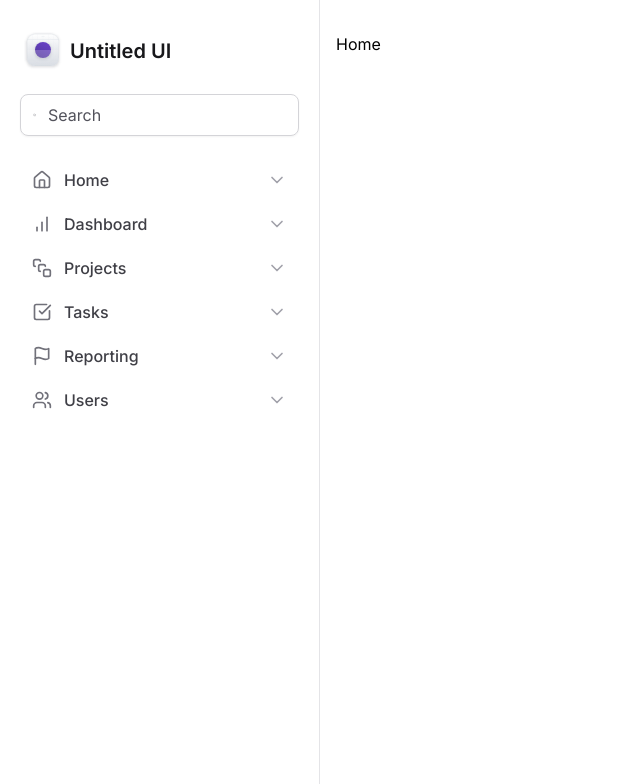
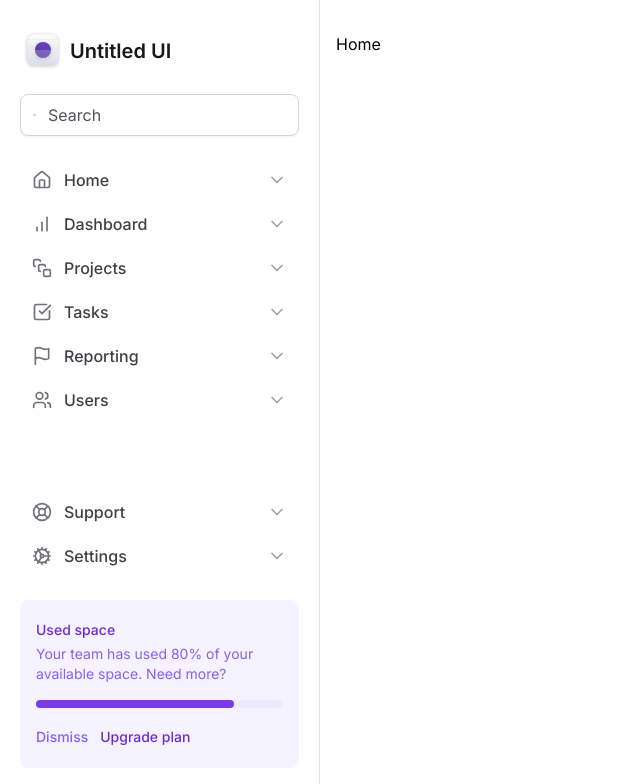
Before and after one commit to lucasmfg7/next-tailwind, a Next.js app: page / in a window 1280 px wide. Shown: the top 784 px of the page, without its empty margins (0-640 px from the left). Built offline with nearby package versions, Linux system fonts and the light colour scheme.

Commit message:
Widget de Espaço Usado

```diff
--- a/src/components/Sidebar/MainNavigation/index.tsx
+++ /dev/null
@@ -1,22 +0,0 @@
-import {
-  BarChart,
-  CheckSquare,
-  Flag,
-  Home,
-  SquareStack,
-  Users,
-} from 'lucide-react'
-import { NavItem } from './NavItem'
-
-export const MainNavigation = () => {
-  return (
-    <nav className="space-y-1">
-      <NavItem title="Home" icon={Home} />
-      <NavItem title="Dashboard" icon={BarChart} />
-      <NavItem title="Projects" icon={SquareStack} />
-      <NavItem title="Tasks" icon={CheckSquare} />
-      <NavItem title="Reporting" icon={Flag} />
-      <NavItem title="Users" icon={Users} />
-    </nav>
-  )
-}
--- a/src/components/Sidebar/index.tsx
+++ b/src/components/Sidebar/index.tsx
@@ -1,10 +1,21 @@
-import { Search } from 'lucide-react'
+import {
+  BarChart,
+  CheckSquare,
+  Cog,
+  Flag,
+  Home,
+  LifeBuoy,
+  Search,
+  SquareStack,
+  Users,
+} from 'lucide-react'
+import { UsedSpaceWidget } from '../UsedSpaceWidget'
 import { Logo } from './Logo'
-import { MainNavigation } from './MainNavigation'
+import { NavItem } from './NavItem'
 
 export const Sidebar = () => {
   return (
-    <aside className="space-y-6 border-r border-zinc-200 px-5 py-8">
+    <aside className="flex flex-col gap-6 border-r border-zinc-200 px-5 py-8">
       <Logo />
       <div className="flex w-full items-center gap-2 rounded-lg border border-zinc-300 px-3 py-2 shadow-sm">
         <Search className="h-5 w-5 text-zinc-500" />
@@ -14,7 +25,23 @@
         />
       </div>
 
-      <MainNavigation />
+      <nav className="space-y-1">
+        <NavItem title="Home" icon={Home} />
+        <NavItem title="Dashboard" icon={BarChart} />
+        <NavItem title="Projects" icon={SquareStack} />
+        <NavItem title="Tasks" icon={CheckSquare} />
+        <NavItem title="Reporting" icon={Flag} />
+        <NavItem title="Users" icon={Users} />
+      </nav>
+
+      <div className="mt-auto flex flex-col gap-6">
+        <nav className="space-y-1">
+          <NavItem title="Support" icon={LifeBuoy} />
+          <NavItem title="Settings" icon={Cog} />
+        </nav>
+
+        <UsedSpaceWidget />
+      </div>
     </aside>
   )
 }
--- /dev/null
+++ b/src/components/UsedSpaceWidget.tsx
@@ -0,0 +1,31 @@
+export const UsedSpaceWidget = () => {
+  return (
+    <div className="flex flex-col gap-4 rounded-lg bg-violet-50 px-4 py-5">
+      <div className="space-y-1">
+        <p className="text-sm/5 font-medium text-violet-700">Used space</p>
+        <p className="text-sm/5 text-violet-500">
+          Your team has used 80% of your available space. Need more?
+        </p>
+      </div>
+
+      <div className="h-2 rounded-full bg-violet-100">
+        <div className="h-2 w-4/5 rounded-full bg-violet-600"></div>
+      </div>
+
+      <div className="space-x-3">
+        <button
+          type="button"
+          className="text-sm font-medium text-violet-500 hover:text-violet-600"
+        >
+          Dismiss
+        </button>
+        <button
+          type="button"
+          className="text-sm font-medium text-violet-700 hover:text-violet-900"
+        >
+          Upgrade plan
+        </button>
+      </div>
+    </div>
+  )
+}
```
Also changed, not shown: src/components/Sidebar/NavItem.tsx (renamed from src/components/Sidebar/MainNavigation/NavItem.tsx).
